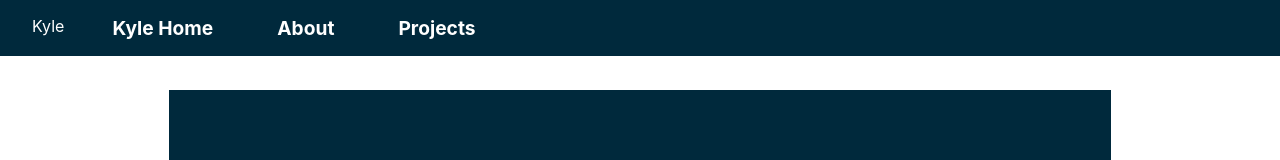
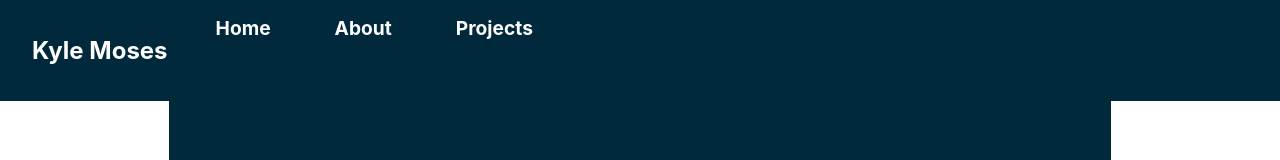
Before and after one commit to thekylemoses/portfolio, a Next.js app: page / in a window 1280 px wide. Shown: the top 160 px of the page. Built offline with nearby package versions, Linux system fonts and the light colour scheme.

Commit message:
Update Menu.js

```diff
--- a/components/Menu.js
+++ b/components/Menu.js
@@ -5,11 +5,11 @@ export default function Menu() {
     <nav>
       <ul>
         <li>
-          <span>Kyle</span>
+          <span><h1>Kyle Moses</h1></span>
         </li>
         <li>
           <Link href="/">
-            <a><span>Kyle </span> Home</a>
+            <a>Home</a>
           </Link>
         </li>
         <li>
```
